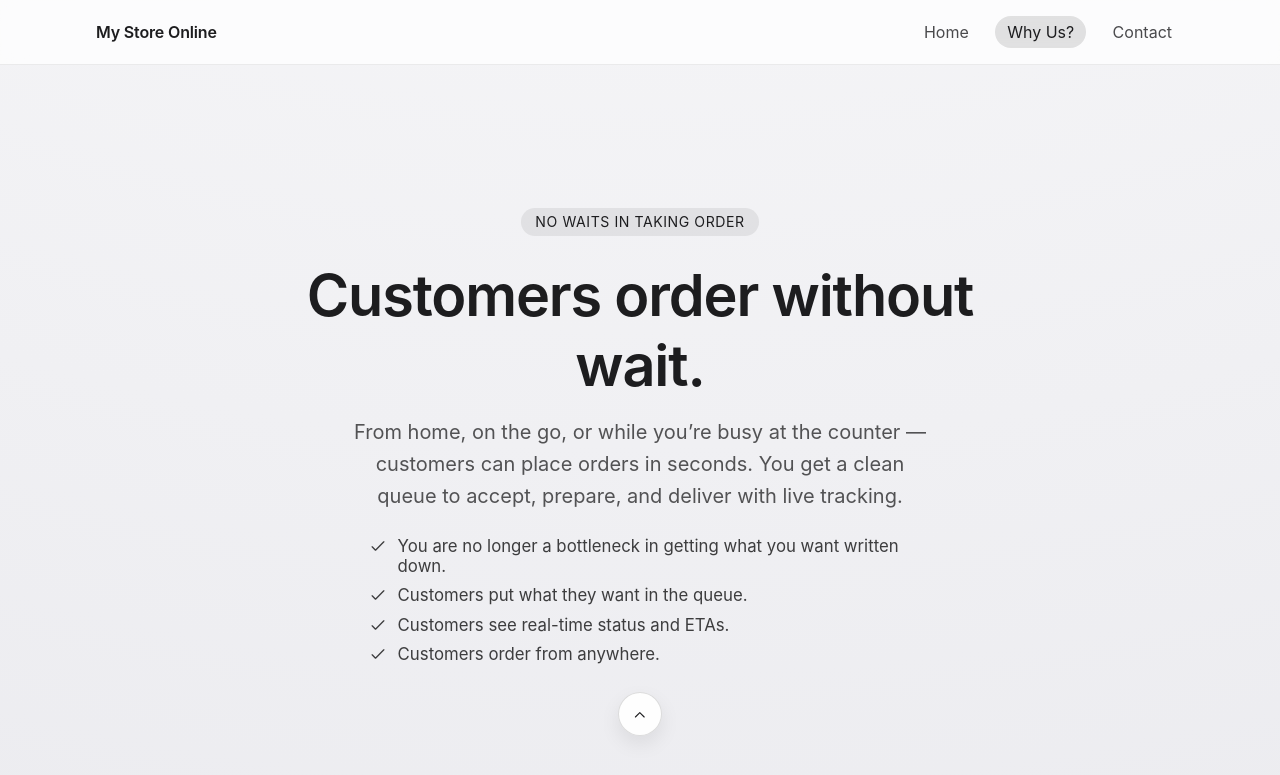
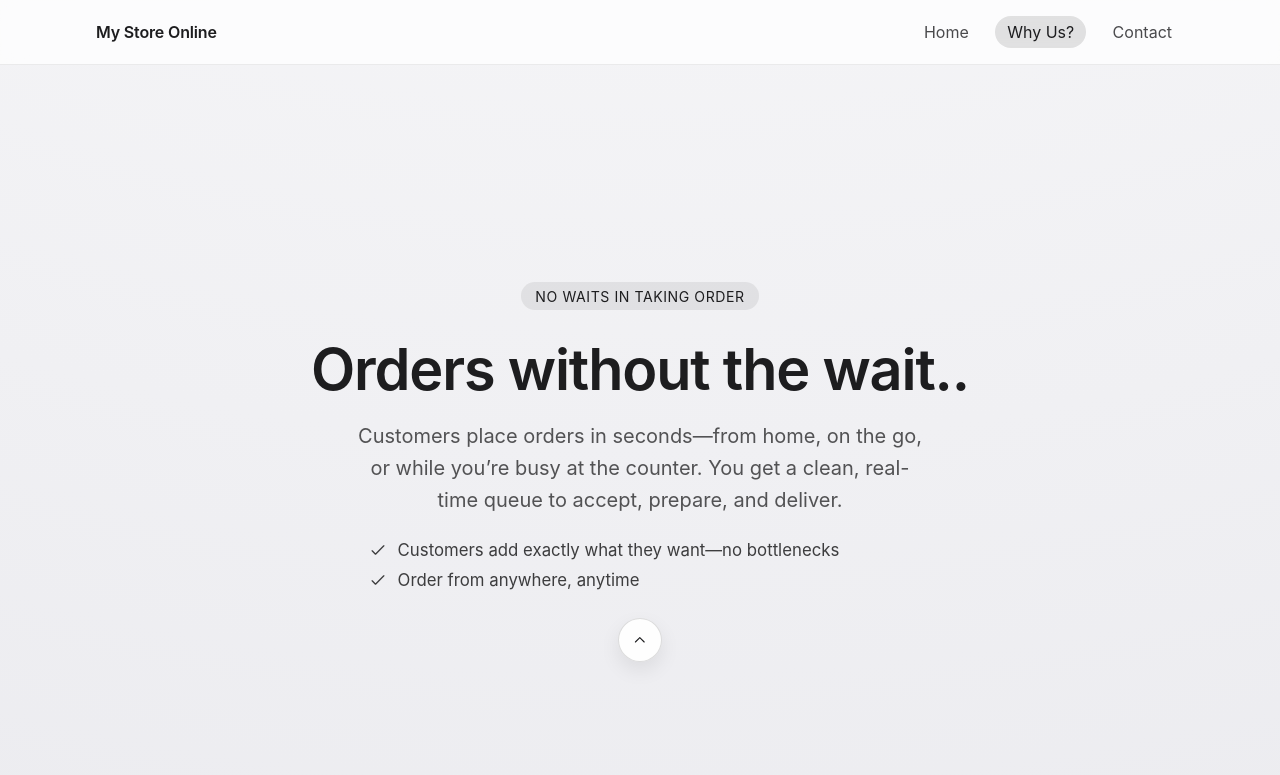
Before and after one commit to mystoreonlinein-blip/mystoreonlinein-blip, a Jekyll site: the page built from know-more.html, in a window 1280 px wide and 900 px high, scrolled down 1842 px. Shown: the top 775 px of the window. Built offline with Jekyll 4.4.1, drawn with Linux system fonts in a browser that asks for light colours.

Commit message:
tweak know more page

```diff
--- a/know-more.html
+++ b/know-more.html
@@ -60,26 +60,18 @@ stylesheet: /assets/css/know-more.css
   <section id="nowait" class="section">
     <div class="content">
       <span class="badge">No waits in taking order</span>
-      <h1>Customers order without wait.</h1>
+      <h1>Orders without the wait..</h1>
       <p>
-        From home, on the go, or while you’re busy at the counter — customers can place orders in seconds. You get a clean queue to accept, prepare, and deliver with live tracking.
+        Customers place orders in seconds—from home, on the go, or while you’re busy at the counter. You get a clean, real-time queue to accept, prepare, and deliver.
       </p>
       <ul class="bullets">
         <li>
           <svg viewBox="0 0 24 24" fill="none" xmlns="http://www.w3.org/2000/svg" aria-hidden="true"><path d="M5 13l4 4L19 7" stroke="currentColor" stroke-width="1.6" stroke-linecap="round" stroke-linejoin="round"/></svg>
-          You are no longer a bottleneck in getting what you want written down.
+          Customers add exactly what they want—no bottlenecks
         </li>
         <li>
           <svg viewBox="0 0 24 24" fill="none" xmlns="http://www.w3.org/2000/svg" aria-hidden="true"><path d="M5 13l4 4L19 7" stroke="currentColor" stroke-width="1.6" stroke-linecap="round" stroke-linejoin="round"/></svg>
-          Customers put what they want in the queue.
-        </li>
-        <li>
-          <svg viewBox="0 0 24 24" fill="none" xmlns="http://www.w3.org/2000/svg" aria-hidden="true"><path d="M5 13l4 4L19 7" stroke="currentColor" stroke-width="1.6" stroke-linecap="round" stroke-linejoin="round"/></svg>
-          Customers see real-time status and ETAs.
-        </li>
-        <li>
-          <svg viewBox="0 0 24 24" fill="none" xmlns="http://www.w3.org/2000/svg" aria-hidden="true"><path d="M5 13l4 4L19 7" stroke="currentColor" stroke-width="1.6" stroke-linecap="round" stroke-linejoin="round"/></svg>
-          Customers order from anywhere.
+          Order from anywhere, anytime
         </li>
       </ul>
       <a class="next" href="#totals" aria-label="Back to previous section">
```
Also changed, not shown: 1 other file.
